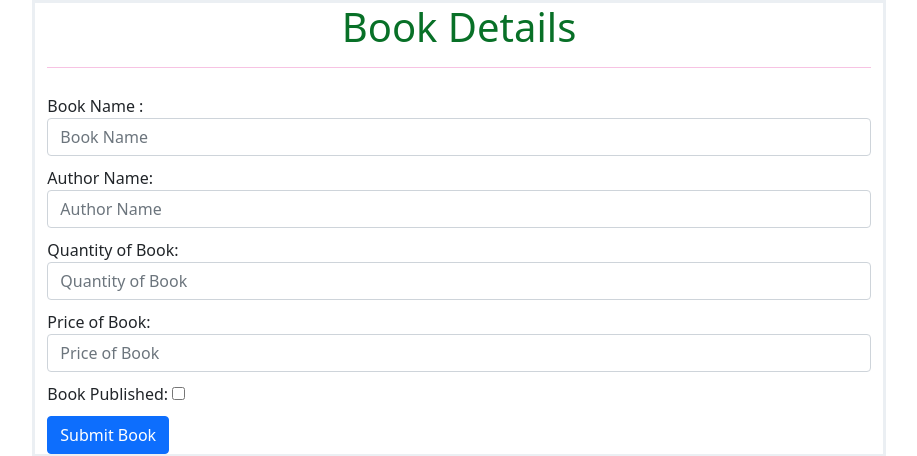
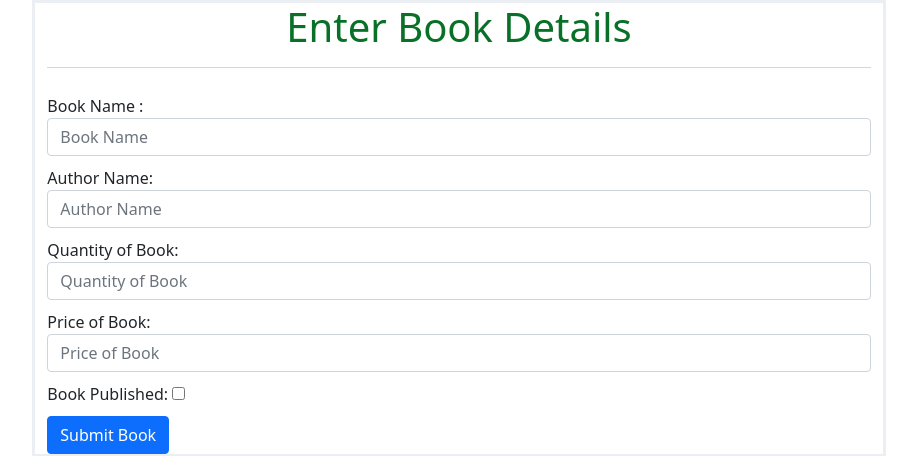
Before and after one commit to Tejaswinimute/Library, a Django app: page /home/ in a window 1280 px wide. Shown: the top 456 px of the page, without its empty margins (181-1098 px from the left). Run offline with Django 3.2, Linux system fonts and the light colour scheme; data that the repository does not hold is empty.

Commit message:
Change Title Name

```diff
--- a/Book/templates/home.html
+++ b/Book/templates/home.html
@@ -9,7 +9,7 @@
     <body>
 
         <div  class="container col-8" style="border: solid; border-color: rgb(235, 239, 243);">
-          <h1 style="text-align: center; color: rgb(8, 112, 39);">Book Details </h1>
+          <h1 style="text-align: center; color: rgb(8, 112, 39);">Enter Book Details</h1>
           <hr style="background-color: rgb(221, 19, 144);">
           <form action="/save_book/" method="post">
             {% csrf_token %}
```
Also changed, not shown: Library/settings.py (line endings or trailing spaces).
